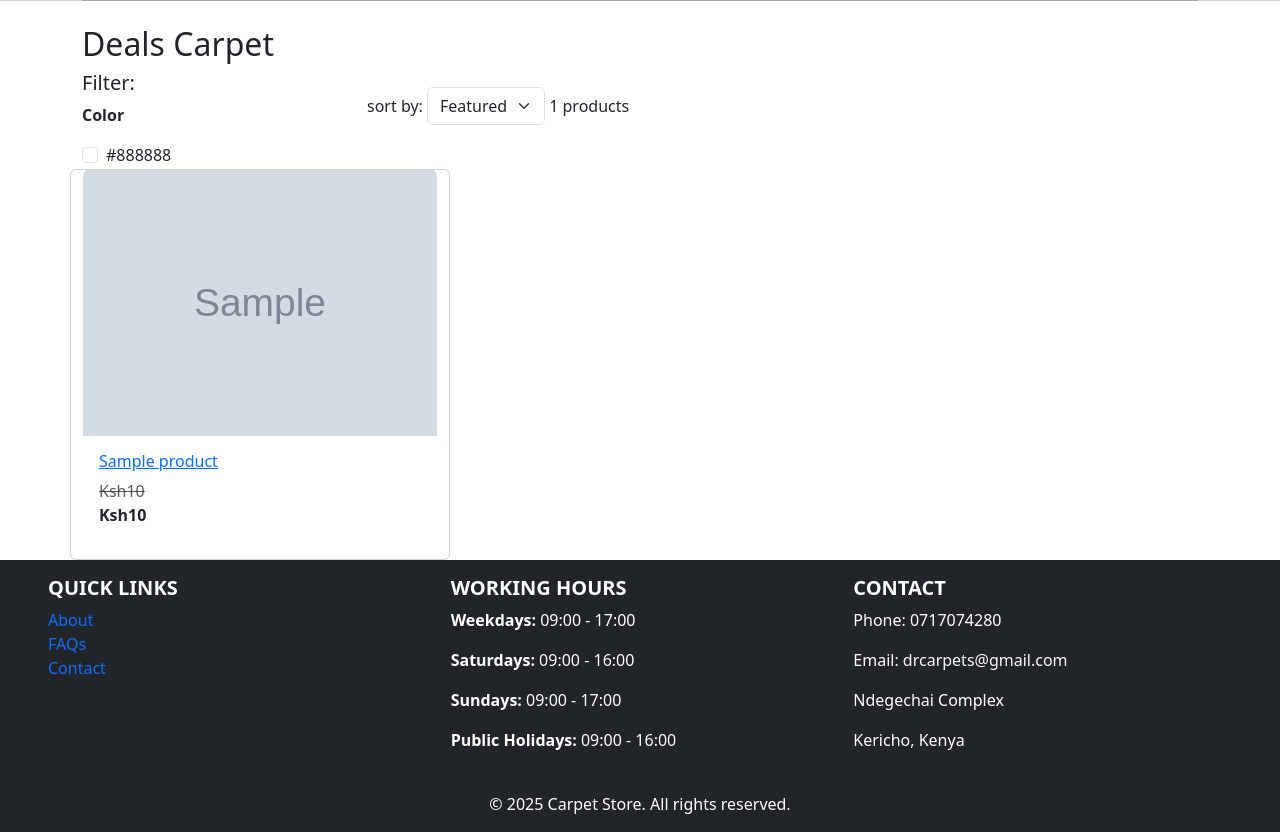
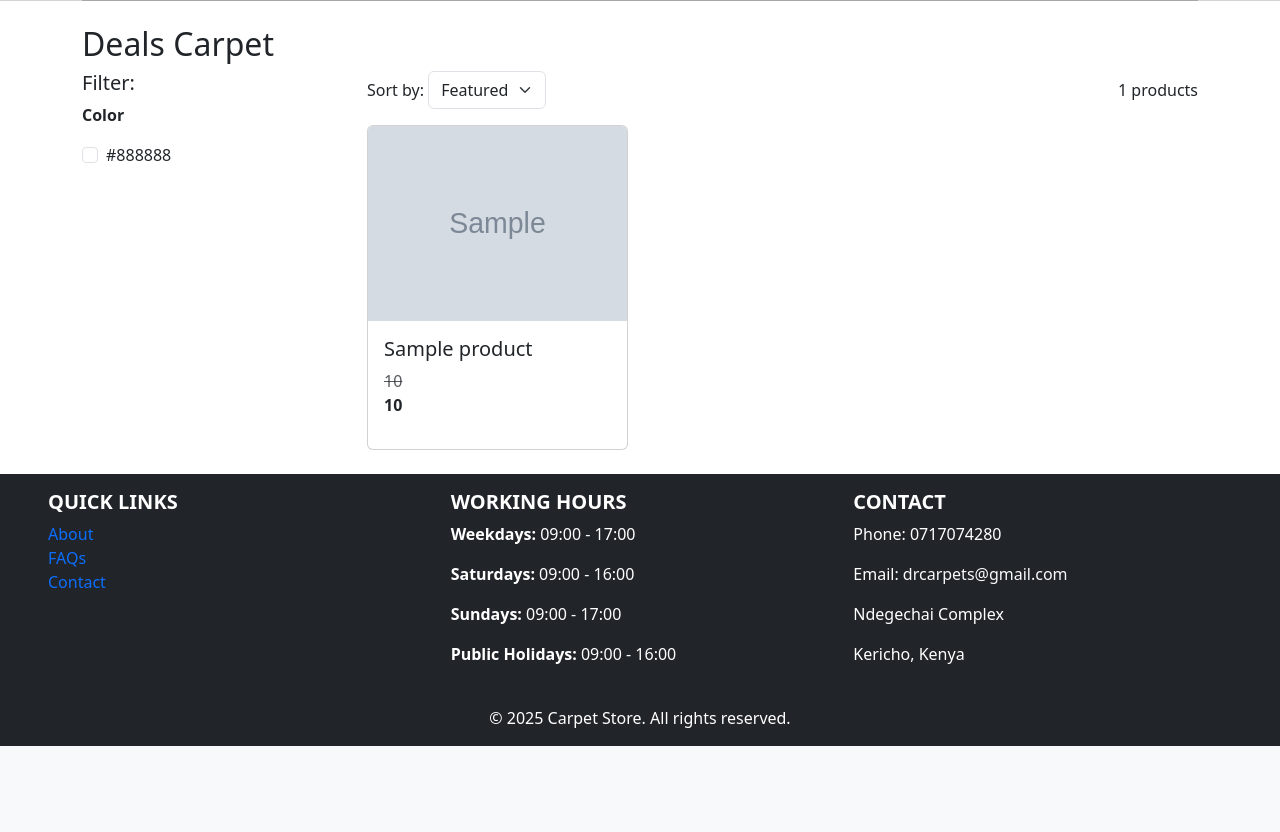
Before and after one commit to abedkip/DR_CARPETS, a Flask app: template app/templates/dr_deals.html in a window 1280 px wide. Shown: the part 56-888 px from the top of the page. After the commit the page ends 802 px from the top, so only its background shows below. Run offline with Flask 3, Linux system fonts and the light colour scheme; the template is opened without the code that fills it: most values are stand-ins (such as "Sample title", 1, 10 or a date in 2020); grey boxes marked "Sample" are stand-in pictures.

Commit message:
changed the structure of the page

```diff
--- a/app/templates/dr_deals.html
+++ b/app/templates/dr_deals.html
@@ -4,59 +4,57 @@
 <div class="container mt-4">
   <h2>Deals Carpet</h2>
   <div class="row">
-<!-- side content -->
+
+    <!-- Side content -->
     <div class="col-md-3">
-
       <h5>Filter:</h5>
       <p class="fw-bold">Color</p>
       <form action="">
         {% for color in colors %}
         <div class="form-check">
-<input type="checkbox" class="form-check-input" value="{{ color}}" id="color">
-<label for="color" class="form-check-label">{{ color }}</label>
+          <input type="checkbox" class="form-check-input" value="{{ color }}" id="color_{{ loop.index }}">
+          <label for="color_{{ loop.index }}" class="form-check-label">{{ color }}</label>
         </div>
         {% endfor %}
       </form>
-
     </div>
 
-
-<!-- products -->
+    <!-- Products -->
     <div class="col-md-9">
       <div class="d-flex justify-content-between align-items-center mb-3">
-    <div></div>
-</div>
-sort by:
+        <div>
+          Sort by:
           <select aria-label="sort" class="form-select d-inline w-auto">
             <option selected>Featured</option>
-<option value="price" class="value">Price</option>
-<option value="new" class="value">Newest</option>
+            <option value="price">Price</option>
+            <option value="new">Newest</option>
           </select>
-{{ products|length }} products
         </div>
+        <div>{{ products|length }} products</div>
       </div>
 
-
-<div class="row row-cols-1 row-cols-md-3 g-4">
+      <div class="row">
         {% for product in products %}
-    <div class="card h-100">
-        <img src="{{ product.image}}" alt="{{  product.name}}" class="card-img-top">
+        <div class="col-md-4 mb-4">
+          <div class="card h-100 position-relative">
+            <img src="{{ product.image }}" alt="{{ product.name }}" class="card-img-top img-fluid" style="max-height: 300px; object-fit: cover;">
             {% if product.sold_out %}
             <span class="badge bg-dark position-absolute top-0 end-0 m-2">Sold out</span>
             {% endif %}
             <div class="card-body">
-            <h6><a href="{{ product.url }}" class="text-decoration-underline">{{ product.name }}</a></h6>
-            <p class="mb-0 text-decoration-line-through text-muted">Ksh{{ product.old_price }}</p>
-            <p class="fw-bold">Ksh{{  product.new_price }}</p>
+              <h5 class="card-title">{{ product.name }}</h5>
+              {% if product.old_price %}
+              <p class="mb-0 text-decoration-line-through text-muted">{{ product.old_price }}</p>
+              {% endif %}
+              <p class="fw-bold">{{ product.new_price }}</p>
             </div>
           </div>
         </div>
         {% endfor %}
+      </div>
+    </div>
 
   </div>
 </div>
-</div>
-
-
 
 {% endblock %}
```
Lines whose indentation alone changed are shown as unchanged.
